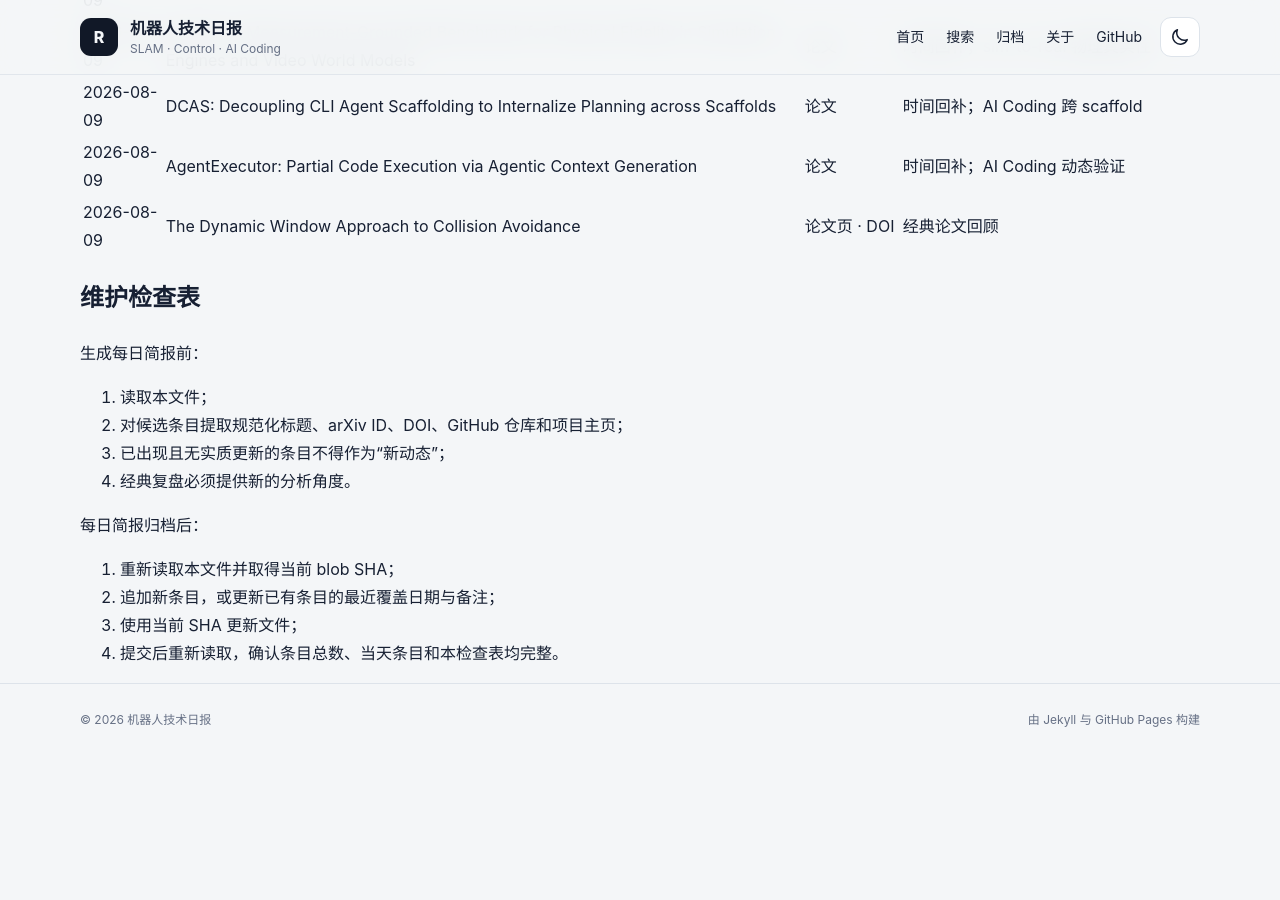
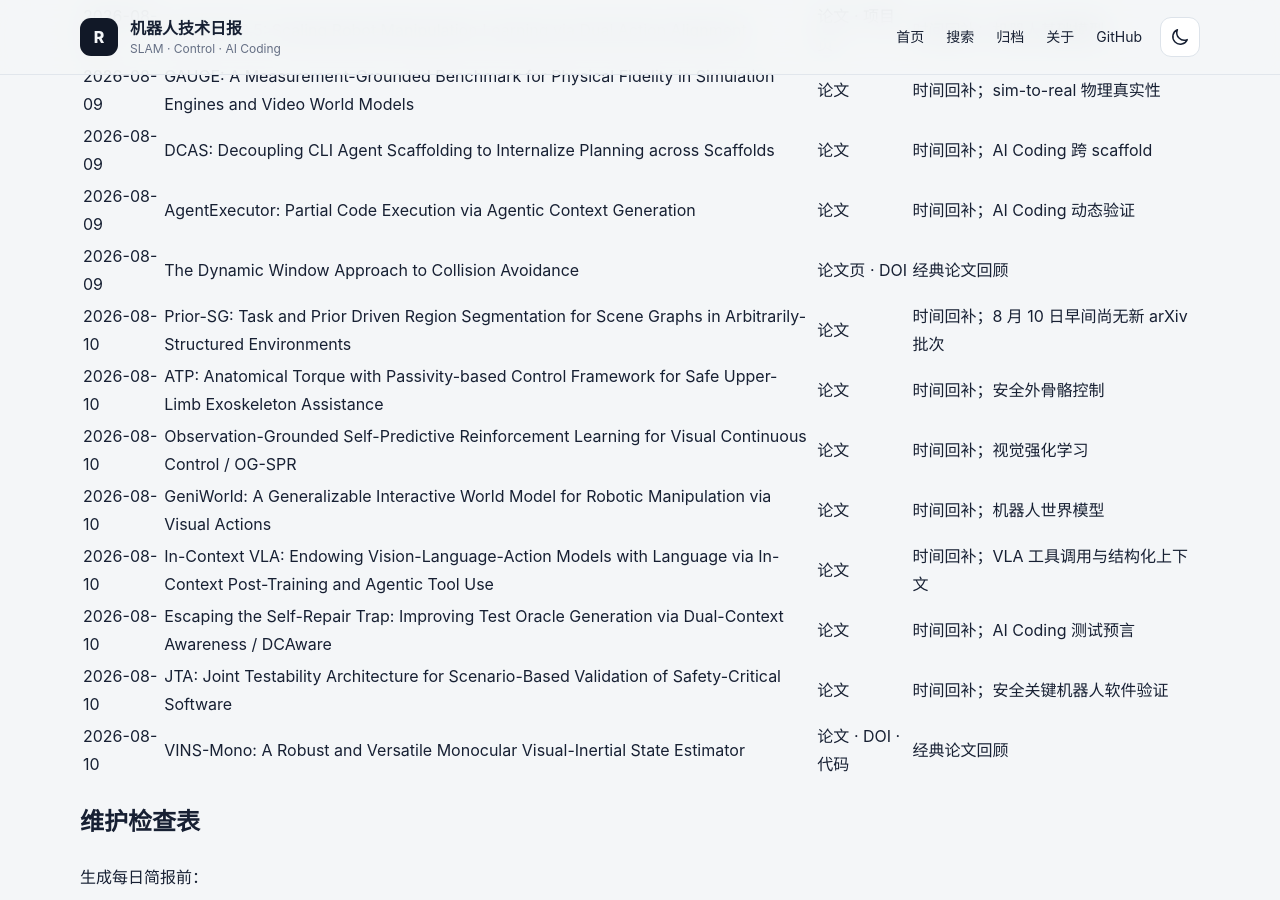
Before and after one commit to helywin/daily, a Jekyll site: the page built from robotics-brief-covered-items.md, in a window 1280 px wide and 900 px high, scrolled down 16209 px. Built offline with Jekyll 4.4.1, drawn with Linux system fonts in a browser that asks for light colours; our own code applies the rules of GitHub Pages for plain Markdown files; before the commit the page ends 16965 px from its top, so only the background shows below that; some of the changed text lies outside the part shown.

Commit message:
docs: update robotics brief coverage index for 2026-08-10

```diff
--- a/robotics-brief-covered-items.md
+++ b/robotics-brief-covered-items.md
@@ -1,6 +1,6 @@
 # 机器人技术简报已覆盖条目索引
 
-> 最后更新：2026-08-09（Asia/Shanghai）
+> 最后更新：2026-08-10（Asia/Shanghai）
 >
 > 用途：每日简报选题前强制查重。本文件保留全部历史条目的最近覆盖日期、规范标题、至少一个可直接访问的原始来源和必要备注。
 >
@@ -15,6 +15,8 @@
 > 2026-08-08 新增 6 条主动态与 1 条经典论文回顾，共 255 条。
 >
 > 2026-08-09 新增 8 条主动态与 1 条经典论文回顾，共 264 条。
+>
+> 2026-08-10 新增 7 条主动态与 1 条经典论文回顾，共 272 条。
 
 ## 已核验条目
 
@@ -284,6 +286,14 @@
 | 2026-08-09 | DCAS: Decoupling CLI Agent Scaffolding to Internalize Planning across Scaffolds | [论文](https://arxiv.org/abs/2608.06113) | 时间回补；AI Coding 跨 scaffold |
 | 2026-08-09 | AgentExecutor: Partial Code Execution via Agentic Context Generation | [论文](https://arxiv.org/abs/2608.05959) | 时间回补；AI Coding 动态验证 |
 | 2026-08-09 | The Dynamic Window Approach to Collision Avoidance | [论文页](https://publications.ri.cmu.edu/the-dynamic-window-approach-to-collision-avoidance) · [DOI](https://doi.org/10.1109/100.580977) | 经典论文回顾 |
+| 2026-08-10 | Prior-SG: Task and Prior Driven Region Segmentation for Scene Graphs in Arbitrarily-Structured Environments | [论文](https://arxiv.org/abs/2608.06170) | 时间回补；8 月 10 日早间尚无新 arXiv 批次 |
+| 2026-08-10 | ATP: Anatomical Torque with Passivity-based Control Framework for Safe Upper-Limb Exoskeleton Assistance | [论文](https://arxiv.org/abs/2608.05723) | 时间回补；安全外骨骼控制 |
+| 2026-08-10 | Observation-Grounded Self-Predictive Reinforcement Learning for Visual Continuous Control / OG-SPR | [论文](https://arxiv.org/abs/2608.05989) | 时间回补；视觉强化学习 |
+| 2026-08-10 | GeniWorld: A Generalizable Interactive World Model for Robotic Manipulation via Visual Actions | [论文](https://arxiv.org/abs/2608.06332) | 时间回补；机器人世界模型 |
+| 2026-08-10 | In-Context VLA: Endowing Vision-Language-Action Models with Language via In-Context Post-Training and Agentic Tool Use | [论文](https://arxiv.org/abs/2608.05738) | 时间回补；VLA 工具调用与结构化上下文 |
+| 2026-08-10 | Escaping the Self-Repair Trap: Improving Test Oracle Generation via Dual-Context Awareness / DCAware | [论文](https://arxiv.org/abs/2608.05917) | 时间回补；AI Coding 测试预言 |
+| 2026-08-10 | JTA: Joint Testability Architecture for Scenario-Based Validation of Safety-Critical Software | [论文](https://arxiv.org/abs/2608.05594) | 时间回补；安全关键机器人软件验证 |
+| 2026-08-10 | VINS-Mono: A Robust and Versatile Monocular Visual-Inertial State Estimator | [论文](https://arxiv.org/abs/1708.03852) · [DOI](https://doi.org/10.1109/TRO.2018.2853729) · [代码](https://github.com/HKUST-Aerial-Robotics/VINS-Mono) | 经典论文回顾 |
 
 ## 维护检查表
 
```
